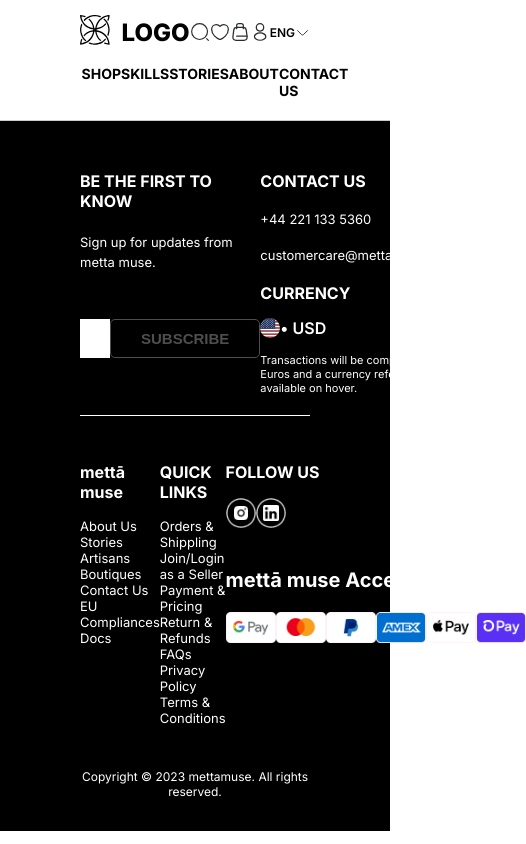
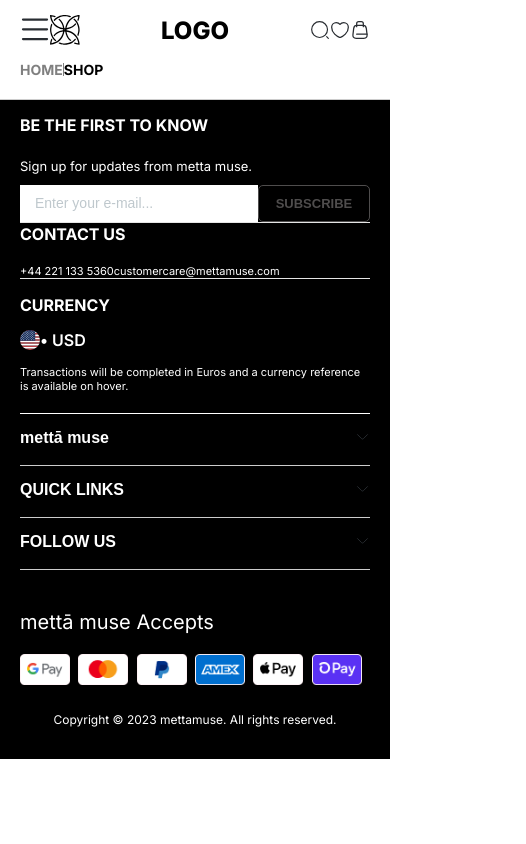
Before and after one commit to aljithkj02/Appscrip-task-Aljith, a Next.js app: page / in a window 390 px wide. Shown: the whole page, 526 px wide, since content can reach past the window. Built offline with nearby package versions, Linux system fonts and the light colour scheme.

Commit message:
make the navbar and footer responsive

```diff
--- a/src/app/globals.css
+++ b/src/app/globals.css
@@ -1,7 +1,8 @@
 @import url('https://fonts.googleapis.com/css2?family=Inter:ital,opsz,wght@0,14..32,100..900;1,14..32,100..900&display=swap');
 
 
-html, body {
+html,
+body {
     margin: 0;
     padding: 0;
     font-family: "Inter", sans-serif;
@@ -163,7 +164,7 @@ nav .second-row ul li {
     padding-top: 30px;
 }
 
-.footer .second-row p {
+.footer .second-row label {
     font-weight: 700;
 }
 
@@ -185,6 +186,7 @@ nav .second-row ul li {
     align-items: center;
     gap: 10;
     cursor: pointer;
+    margin-top: 12px;
 }
 
 .follow-box div:last-child p {
@@ -203,3 +205,209 @@ nav .second-row ul li {
     font-size: 12px;
     padding: 15px 0px;
 }
+
+.footer .divider {
+    display: none;
+}
+
+.footer .contact-info {
+    display: flex;
+    gap: 10;
+    margin-bottom: 20;
+}
+
+.mobileOn {
+    display: none;
+}
+
+.mobileOff {
+    display: block;
+}
+
+
+@media (max-width: 1024px) and (min-width: 768px) {
+    .footer .first-row {
+        display: grid;
+        grid-template-columns: 1fr;
+        padding-bottom: 20px;
+        gap: 20;
+    }
+
+    .footer .divider {
+        display: block;
+        width: 100%;
+        height: 1px;
+        border: 0;
+        border-top: 1px solid #E5E5E5;
+        margin: 1em 0;
+        padding: 0;
+    }
+
+    .footer .contact-info {
+        display: flex;
+        flex-direction: row;
+    }
+
+    .footer .second-row {
+        display: grid;
+        grid-template-columns: 1fr;
+        border-top: 1px solid white;
+        padding-top: 30px;
+    }
+}
+
+
+@media (max-width: 767px) {
+
+    /* Navbar */
+    .container {
+        padding: 15px 20px 5px;
+    }
+
+    .mobileOn {
+        display: block;
+    }
+
+    .mobileOff {
+        display: none;
+    }
+
+    nav .first-row div:first-child {
+        display: flex;
+        gap: 10;
+    }
+
+    nav .second-row ul {
+        list-style: none;
+        display: flex;
+        justify-content: flex-start;
+        align-items: center;
+        gap: 10;
+        padding: 0;
+    }
+
+    nav .second-row ul li:first-child {
+        color: gray;
+    }
+
+    .navDivider {
+        width: 0;
+        height: 13px;
+        border-left: 1px solid gray;
+    }
+
+    /* Footer  */
+    .footer .first-row {
+        display: grid;
+        grid-template-columns: 1fr;
+        gap: 20;
+    }
+
+    .footer .divider {
+        display: block;
+        width: 100%;
+        height: 1px;
+        border: 0;
+        border-top: 1px solid #E5E5E5;
+        margin: 1em 0;
+        padding: 0;
+    }
+
+    .footer .contact-info {
+        display: flex;
+        flex-direction: row;
+    }
+
+    .footer .second-row {
+        display: grid;
+        grid-template-columns: 1fr;
+        border-top: 1px solid white;
+    }
+
+    .subscribe-box div input {
+        padding: 8px 15px;
+        border: none;
+        max-width: 300px;
+        width: 65%;
+    }
+
+    .subscribe-box div button {
+        border-radius: 5px;
+        padding: 10px 0px;
+        font-size: 13px;
+        width: 35%;
+    }
+
+    .footer .first-row .divider {
+        margin: 0;
+    }
+
+    .subscribe-box div {
+        margin-top: 10px;
+        display: flex;
+        gap: 10;
+    }
+
+    .contact-box div:last-child p {
+        margin-top: 15px;
+    }
+
+    .footer .second-row {
+        padding-top: 0px;
+    }
+
+    .follow-box .socials {
+        margin-top: 0px;
+    }
+
+    .follow-box div:last-child div {
+        display: grid;
+        grid-template-columns: repeat(6, 1fr);
+        gap: 0;
+    }
+
+    /* Dropdown */
+
+    .dropdown {
+        width: 100%;
+        font-family: sans-serif;
+    }
+
+    .dropdown-toggle {
+        display: none;
+    }
+
+    .dropdown-wrapper {
+        border-bottom: 1px solid #ccc;
+        transition: border-bottom 0.3s ease;
+        padding-bottom: 8px;
+    }
+
+    .dropdown-label {
+        display: flex;
+        cursor: pointer;
+        padding: 15px 0px 10px;
+        width: 100%;
+        justify-content: space-between;
+    }
+
+    .dropdown-content {
+        max-height: 0;
+        overflow: hidden;
+        transition: max-height 0.3s ease;
+    }
+
+    .dropdown-content ul {
+        margin: 0;
+        padding: 0;
+        list-style: none;
+    }
+
+    .dropdown-toggle:checked+.dropdown-wrapper .dropdown-content {
+        max-height: 500px;
+    }
+
+    .dropdown-toggle:checked+.dropdown-wrapper {
+        border-bottom: 1px solid #ccc;
+    }
+}
--- a/src/components/common/Footer.js
+++ b/src/components/common/Footer.js
@@ -8,6 +8,7 @@ import Paypal from '../../assets/paypal.png'
 import Amex from '../../assets/amex.png'
 import ApplePay from '../../assets/applePay.png'
 import Opay from '../../assets/oPay.png'
+import DownArrow from '../../assets/downArrow.svg'
 
 export const Footer = () => {
 
@@ -29,12 +30,18 @@ export const Footer = () => {
                     </div>
                 </div>
 
+                <hr className='divider' />
+
                 <div className='contact-box'>
                     <div>
                         <p>CONTACT US</p> <br />
-                        <span>+44 221 133 5360</span> <br />
-                        <span>customercare@mettamuse.com</span> <br />
+                        <div className='contact-info'>
+                            <span>+44 221 133 5360</span>
+                            <span>customercare@mettamuse.com</span>
                         </div>
+                    </div>
+
+                    <hr className='divider' />
 
                     <div>
                         <p>CURRENCY</p>
@@ -49,8 +56,16 @@ export const Footer = () => {
             </div>
 
             <div className='second-row'>
-                <div>
-                    <p>mettā muse</p>
+
+                <div className="dropdown">
+                    <input type="checkbox" id="toggle" className="dropdown-toggle mobileOn" />
+
+                    <div className="dropdown-wrapper">
+                        <label for="toggle" className="dropdown-label">mettā muse
+                            <Image className='mobileOn' src={DownArrow} alt="drop down" width={15} />
+                        </label>
+
+                        <div className="dropdown-content">
                             <ul>
                                 <li>About Us</li>
                                 <li>Stories</li>
@@ -60,9 +75,18 @@ export const Footer = () => {
                                 <li>EU Compliances Docs</li>
                             </ul>
                         </div>
+                    </div>
+                </div>
 
-                <div>
-                    <p>QUICK LINKS</p>
+
+                <div className="dropdown">
+                    <input type="checkbox" id="links" className="dropdown-toggle mobileOn" />
+
+                    <div className="dropdown-wrapper">
+                        <label for="links" className="dropdown-label">QUICK LINKS
+                            <Image className='mobileOn' src={DownArrow} alt="drop down" width={15} />
+                        </label>
+                        <div className="dropdown-content">
                             <ul>
                                 <li>Orders & Shippling</li>
                                 <li>Join/Login as a Seller</li>
@@ -73,14 +97,28 @@ export const Footer = () => {
                                 <li>Terms & Conditions</li>
                             </ul>
                         </div>
+                    </div>
+                </div>
 
                 <div className='follow-box'>
-                    <p>FOLLOW US</p>
+
+                    <div className="dropdown">
+                        <input type="checkbox" id="follow" className="dropdown-toggle mobileOn" />
+
+                        <div className="dropdown-wrapper">
+                            <label for="follow" className="dropdown-label">FOLLOW US
+                                <Image className='mobileOn' src={DownArrow} alt="drop down" width={15} />
+                            </label>
+                            <div className="dropdown-content">
 
                                 <div className='socials'>
                                     <Image src={Insta} alt="instagram" width={30} />
                                     <Image src={Linkedin} alt="linkedin" width={30} />
                                 </div>
+                            </div>
+                        </div>
+                    </div>
+
 
                     <div>
                         <p>mettā muse Accepts</p>
--- a/src/components/common/Navbar.js
+++ b/src/components/common/Navbar.js
@@ -5,6 +5,7 @@ import Heart from '../../assets/heart.svg'
 import Shop from '../../assets/shopping-bag.svg'
 import Profile from '../../assets/profile.svg'
 import DownArrow from '../../assets/downArrow.svg'
+import Hamburger from '../../assets/hamburger.svg'
 
 export const Navbar = () => {
 
@@ -12,6 +13,7 @@ export const Navbar = () => {
         <nav className="container">
             <div className='first-row'>
                 <div>
+                    <Image className='link mobileOn' src={Hamburger} alt="Logo" width={30} />
                     <Image className='link' src={Logo} alt="Logo" width={30} />
                 </div>
 
@@ -23,21 +25,23 @@ export const Navbar = () => {
                     <Image className='link' src={Search} alt="Search" width={20} />
                     <Image className='link' src={Heart} alt="Heart" width={20} />
                     <Image className='link' src={Shop} alt="Shppping" width={20} />
-                    <Image className='link' src={Profile} alt="Profile" width={20} />
-                    <div>
-                        <span>ENG</span>
-                        <Image className='link' src={DownArrow} alt="drop down" width={15} />
+                    <Image className='link mobileOff' src={Profile} alt="Profile" width={20} />
+                    <div className='mobileOff'>
+                        <span className='mobileOff'>ENG</span>
+                        <Image className='link mobileOff' src={DownArrow} alt="drop down" width={15} />
                     </div>
                 </div>
             </div>
 
             <div className='second-row'>
                 <ul>
+                    <li className='mobileOn'>HOME</li>
+                    <div className='mobileOn navDivider'/>
                     <li>SHOP</li>
-                    <li>SKILLS</li>
-                    <li>STORIES</li>
-                    <li>ABOUT</li>
-                    <li>CONTACT US</li>
+                    <li className='mobileOff'>SKILLS</li>
+                    <li className='mobileOff'>STORIES</li>
+                    <li className='mobileOff'>ABOUT</li>
+                    <li className='mobileOff'>CONTACT US</li>
                 </ul>
             </div>
         </nav>
```
Also changed, not shown: src/assets/hamburger.svg (added). Lines whose indentation alone changed are shown as unchanged.
